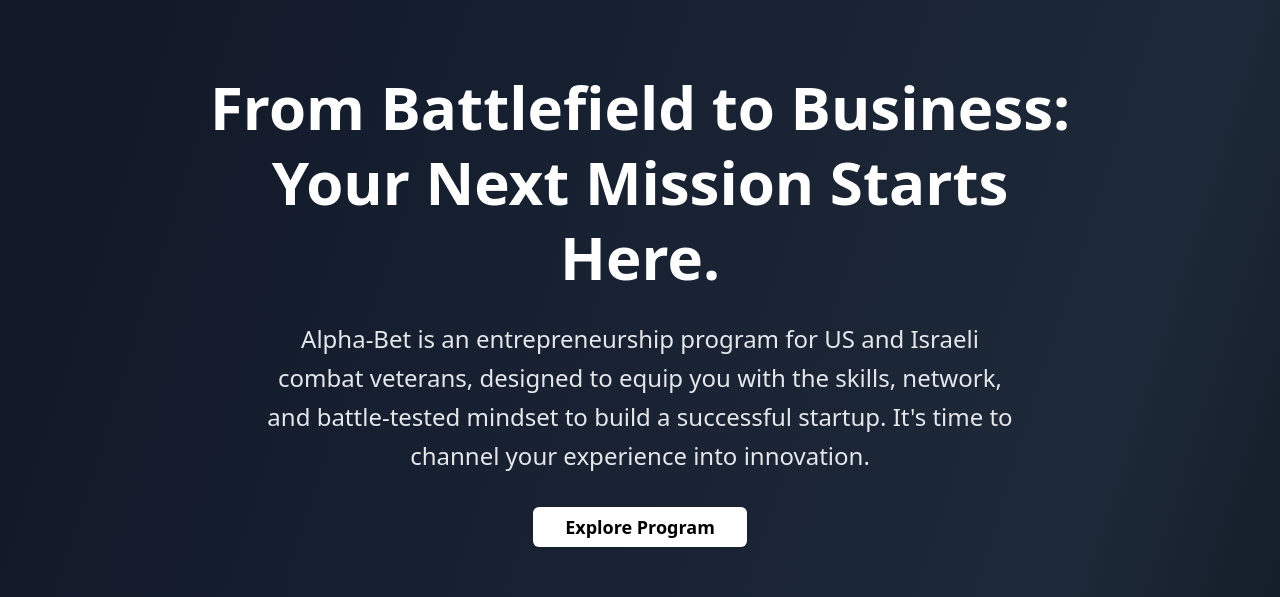
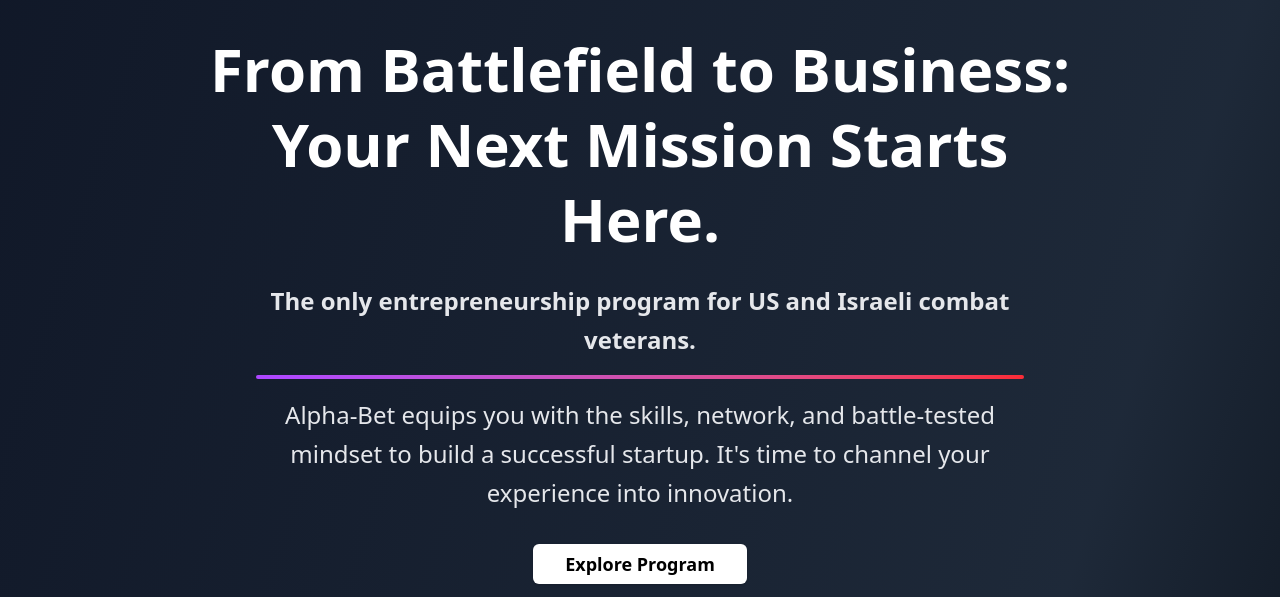
Before and after one commit to tamirSida/alphabet-website, a Next.js app: page / in a window 1280 px wide. Shown: the part 157-754 px from the top of the page. Built offline with nearby package versions, Linux system fonts and the light colour scheme; no server answers; the database is empty.

Commit message:
divided hero subtitle

```diff
--- a/components/public/hero-section.tsx
+++ b/components/public/hero-section.tsx
@@ -1,11 +1,13 @@
 'use client';
 
+import { useState, useRef, useEffect } from 'react';
 import { Button } from '@/components/ui/button';
 import Link from 'next/link';
 
 interface HeroSectionProps {
   headline: string;
   subHeadline: string;
+  subHeadline2?: string;
   ctaText: string;
   ctaLink: string;
   backgroundImage?: string;
@@ -14,10 +16,30 @@
 export default function HeroSection({
   headline,
   subHeadline,
+  subHeadline2,
   ctaText,
   ctaLink,
   backgroundImage
 }: HeroSectionProps) {
+  const [dividerWidth, setDividerWidth] = useState(200);
+  const subtitleRef = useRef<HTMLParagraphElement>(null);
+
+  useEffect(() => {
+    const updateDividerWidth = () => {
+      if (subtitleRef.current) {
+        const textWidth = subtitleRef.current.scrollWidth;
+        const maxWidth = window.innerWidth * 0.9;
+        setDividerWidth(Math.min(textWidth, maxWidth));
+      }
+    };
+
+    // Update width on mount and resize
+    updateDividerWidth();
+    window.addEventListener('resize', updateDividerWidth);
+
+    return () => window.removeEventListener('resize', updateDividerWidth);
+  }, [subHeadline]);
+
   return (
     <section
       className="relative min-h-screen flex items-center justify-center px-4 py-16"
@@ -31,9 +53,28 @@
         <h1 className="text-3xl sm:text-4xl md:text-5xl lg:text-6xl font-bold leading-tight mb-6">
           {headline}
         </h1>
-        <p className="text-lg sm:text-xl md:text-2xl text-gray-200 mb-8 max-w-3xl mx-auto leading-relaxed">
+        {/* First subtitle line */}
+        <p
+          ref={subtitleRef}
+          className="text-lg sm:text-xl md:text-2xl text-gray-200 font-bold mb-4 max-w-3xl mx-auto leading-relaxed"
+        >
           {subHeadline}
         </p>
+
+        {/* Gradient divider that matches first subtitle width */}
+        <div className="flex justify-center mb-4">
+          <div
+            className="h-1 bg-gradient-to-r from-purple-500 to-red-500 rounded-full transition-all duration-300"
+            style={{ width: `${dividerWidth}px` }}
+          ></div>
+        </div>
+
+        {/* Second subtitle line */}
+        {subHeadline2 && (
+          <p className="text-lg sm:text-xl md:text-2xl text-gray-200 mb-8 max-w-3xl mx-auto leading-relaxed">
+            {subHeadline2}
+          </p>
+        )}
         <div className="flex flex-col sm:flex-row gap-4 justify-center items-center">
           <Link href={ctaLink}>
             <Button
--- a/components/public/homepage.tsx
+++ b/components/public/homepage.tsx
@@ -341,7 +341,8 @@
       case 'hero':
         return [
           { key: 'headline', label: 'Headline', type: 'text' as const, required: true, placeholder: 'Enter the main headline' },
-          { key: 'subHeadline', label: 'Sub-headline', type: 'textarea' as const, required: true, placeholder: 'Enter the sub-headline description' },
+          { key: 'subHeadline', label: 'First Sub-headline', type: 'textarea' as const, required: true, placeholder: 'The only entrepreneurship program for US and Israeli combat veterans.' },
+          { key: 'subHeadline2', label: 'Second Sub-headline', type: 'textarea' as const, required: false, placeholder: 'Alpha-Bet equips you with the skills, network, and battle-tested mindset to build a successful startup...' },
           { key: 'ctaText', label: 'Call-to-Action Text', type: 'text' as const, required: true, placeholder: 'e.g., Apply Now' },
           { key: 'ctaLink', label: 'Call-to-Action Link', type: 'text' as const, required: true, placeholder: '/curriculum or https://...' },
           { key: 'backgroundImage', label: 'Background Image URL', type: 'url' as const, required: false, placeholder: 'https://...' }
@@ -392,7 +393,8 @@
   // Fallback hero if no content is found
   const defaultHero = {
     headline: "From Battlefield to Business: Your Next Mission Starts Here.",
-    subHeadline: "Alpha-Bet is an entrepreneurship program for US and Israeli combat veterans, designed to equip you with the skills, network, and battle-tested mindset to build a successful startup. It's time to channel your experience into innovation.",
+    subHeadline: "The only entrepreneurship program for US and Israeli combat veterans.",
+    subHeadline2: "Alpha-Bet equips you with the skills, network, and battle-tested mindset to build a successful startup. It's time to channel your experience into innovation.",
     ctaText: "Explore Program",
     ctaLink: "/curriculum"
   };
@@ -416,6 +418,7 @@
           <HeroSection
             headline={activeHero.headline}
             subHeadline={activeHero.subHeadline}
+            subHeadline2={activeHero.subHeadline2}
             ctaText={activeHero.ctaText}
             ctaLink={activeHero.ctaLink}
             backgroundImage={hero?.backgroundImage}
--- a/lib/types/cms.ts
+++ b/lib/types/cms.ts
@@ -2,6 +2,7 @@
   id: string;
   headline: string;
   subHeadline: string;
+  subHeadline2?: string;
   ctaText: string;
   ctaLink: string;
   backgroundImage?: string;
```
